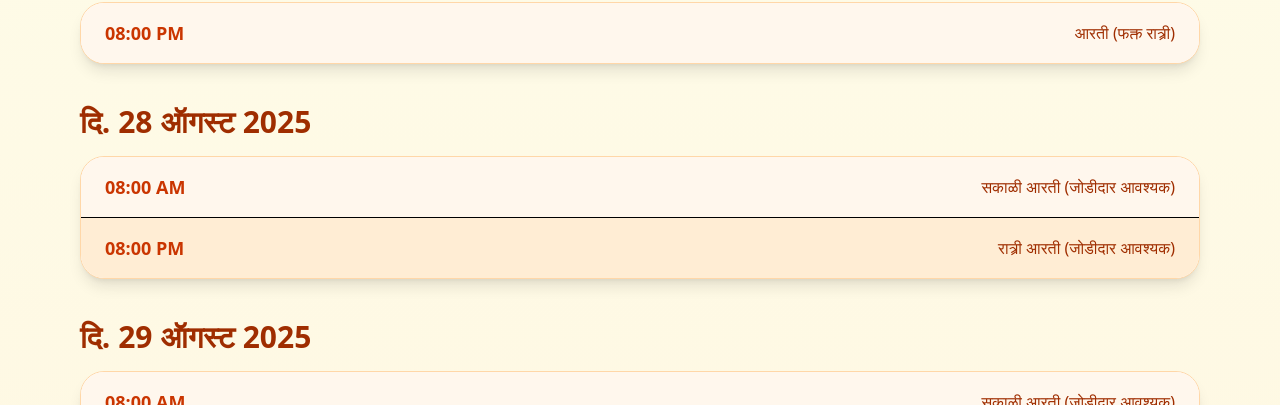
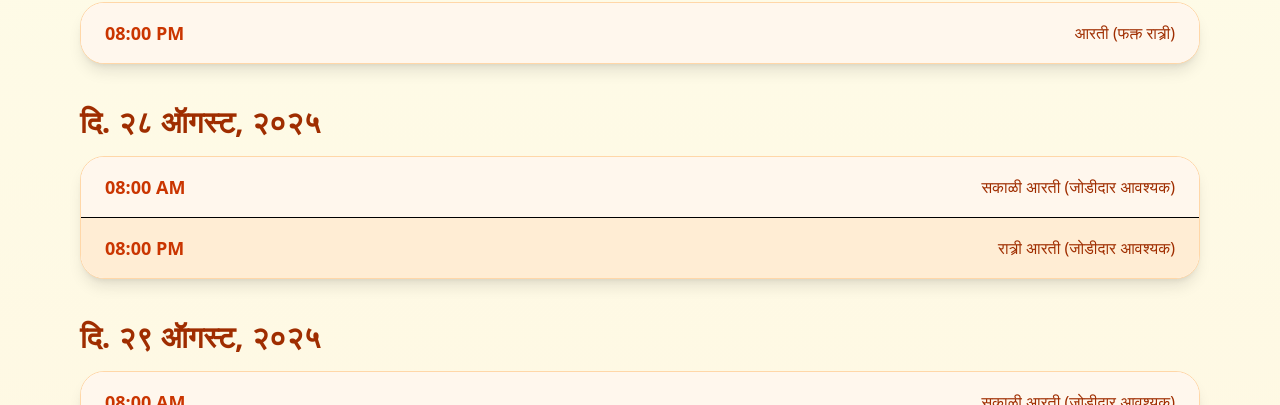
Before and after one commit to SADASHIV123-CYBER/ngmm-umra, a React (Vite) app: page /timetable in a window 1280 px wide. Shown: the part 267-672 px from the top of the page. Built offline with nearby package versions, Linux system fonts and the light colour scheme.

Commit message:
bug fixed

```diff
--- a/src/pages/TimeTable.jsx
+++ b/src/pages/TimeTable.jsx
@@ -1,15 +1,17 @@
 import React from "react";
 
+const startDate = new Date(2025, 7, 28); // August is month 7 (0-based)
 const timetableData = [
   {
     day: "दि. 27 ऑगस्ट 2025 (गणेश चतुर्थी)",
     events: [{ time: "08:00 PM", activity: "आरती (फक्त रात्र्री)" }],
   },
-  // 28 Aug to 7 Sep (next 11 days)
   ...Array.from({ length: 11 }, (_, i) => {
-    const date = 28 + i;
+    const date = new Date(startDate);
+    date.setDate(startDate.getDate() + i);
+    const options = { day: "numeric", month: "long", year: "numeric" };
     return {
-      day: `दि. ${date} ऑगस्ट 2025`,
+      day: `दि. ${date.toLocaleDateString("mr-IN", options)}`,
       events: [
         { time: "08:00 AM", activity: "सकाळी आरती (जोडीदार आवश्यक)" },
         { time: "08:00 PM", activity: "रात्र्री आरती (जोडीदार आवश्यक)" },
```
